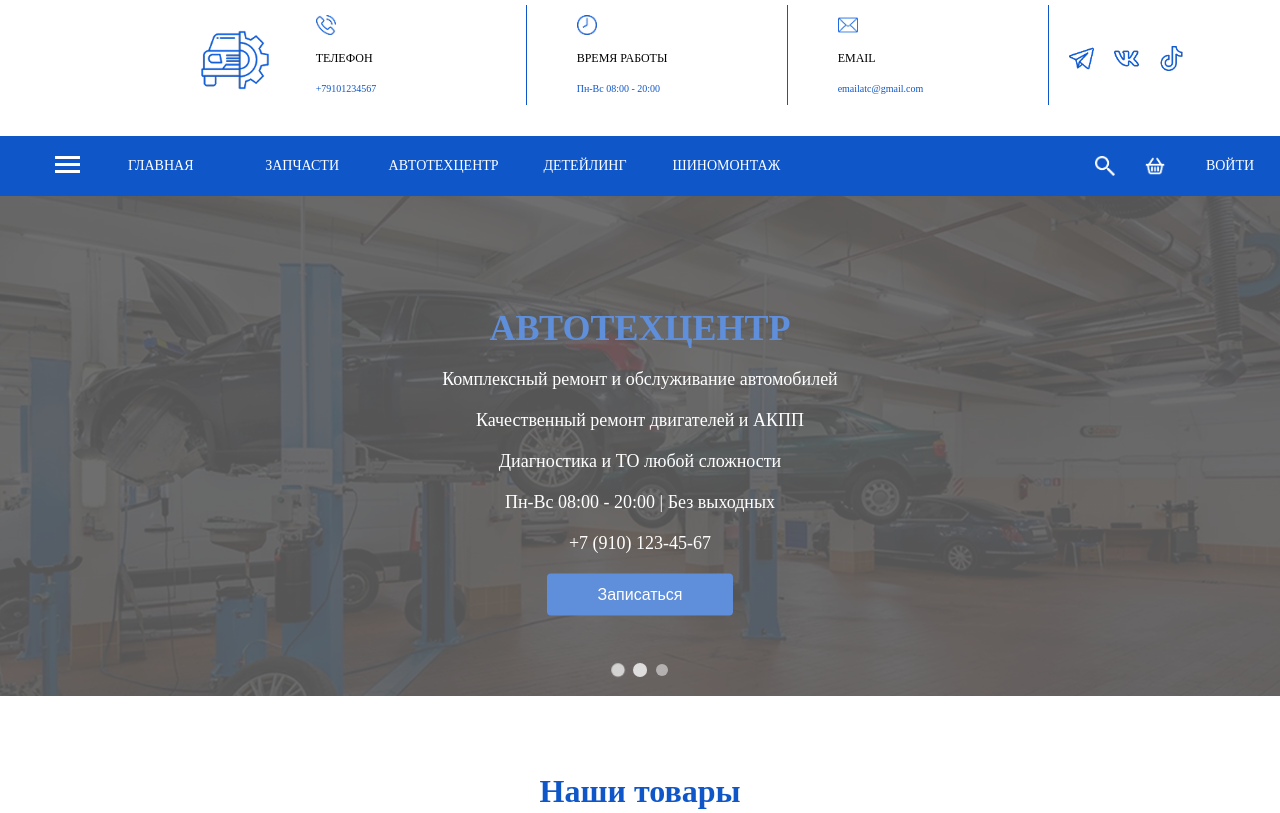
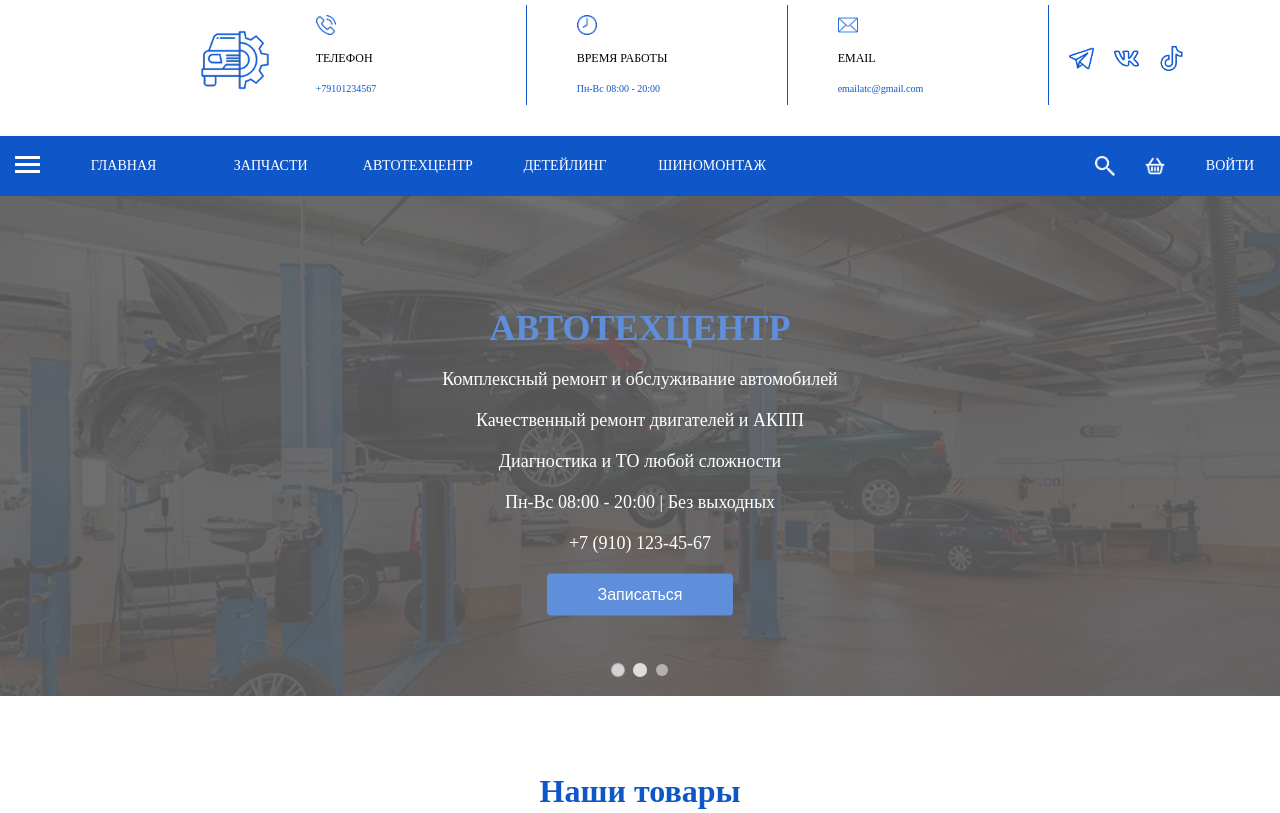
Before and after one commit to xmenbro/AutoRepairCenter, a website: page src/html/index.html in a window 1280 px wide. Shown: the top 813 px of the page. Drawn offline with Linux system fonts and the light colour scheme.

Commit message:
fix(navbar.less): fix padding to first element

```diff
--- a/src/less/layout/navbar.less
+++ b/src/less/layout/navbar.less
@@ -9,10 +9,11 @@
 }
 
 .nav-container {
-    max-width: @max-width-container;
+    max-width: @max-width-container + 50px;
 }
 
 .nav-menu {
+    padding: 0;
     .grid-template-columns(50px repeat(5, 1fr) 2fr 50px 50px 100px);
     list-style: none;
     height: @navbar-height;
```
Also changed, not shown: src/css/layout/navbar.css, src/css/style.css.
